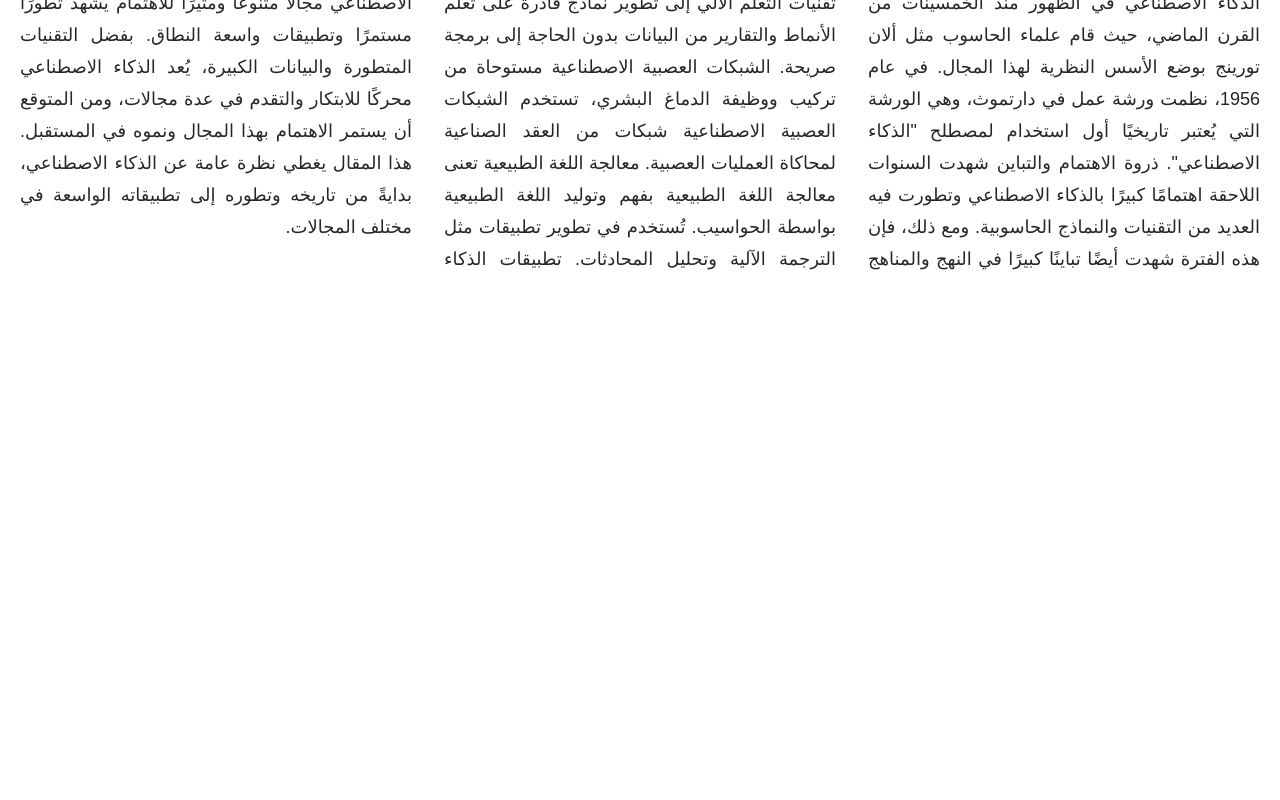
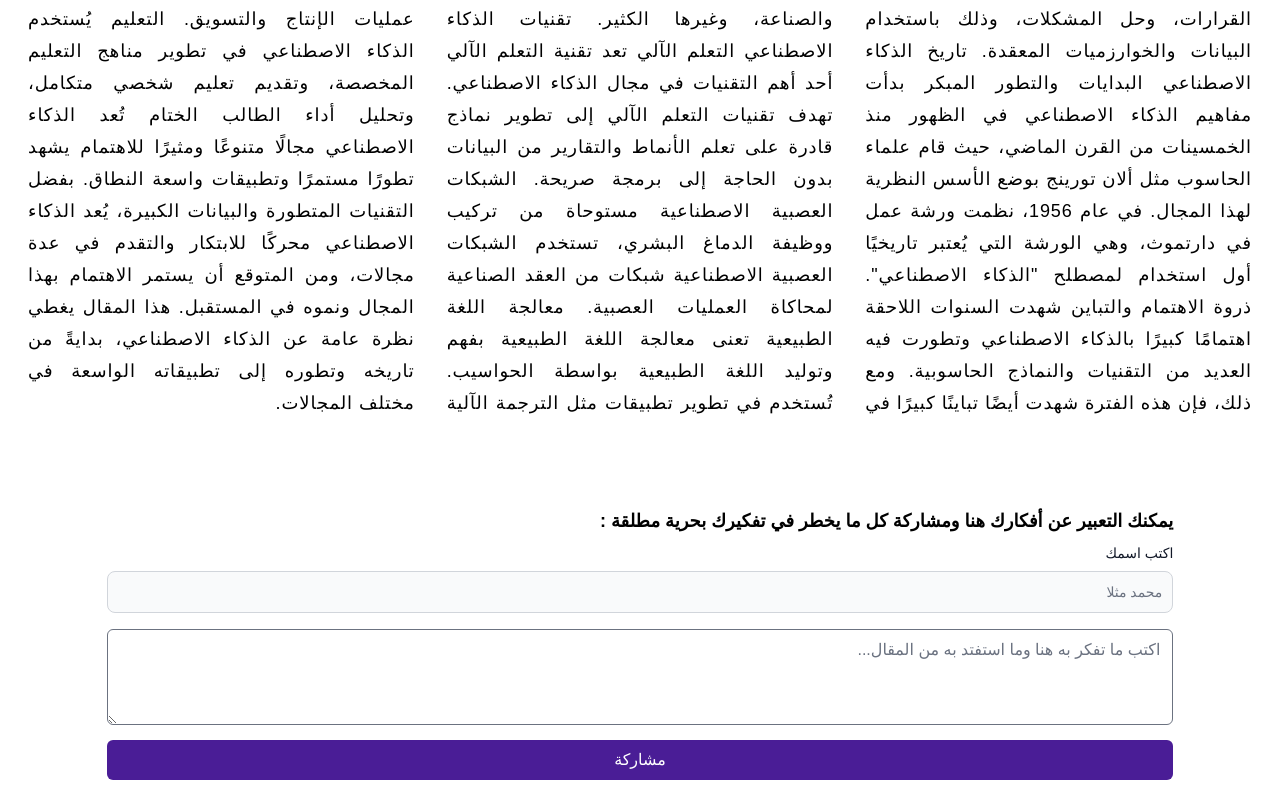
Before and after one commit to muhammad-nabih/blog, a Next.js app: page /articles/1 in a window 1280 px wide. Shown: the part 769-1569 px from the top of the page. Before the commit the page ends 1076 px from the top, so only its background shows below. Built offline with nearby package versions, Linux system fonts and the light colour scheme; a web font is replaced by a local one.

Commit message:
make the comment section

```diff
--- a/src/Data/ArticlesData.js
+++ b/src/Data/ArticlesData.js
@@ -3,7 +3,6 @@
     id: 1,
     title: "الذكاء الاصطناعي: تاريخ، تطور، وتطبيقات",
     content: `
-
  مقدمة
 يعد الذكاء الاصطناعي (AI) واحدًا من أكثر المجالات إثارة للاهتمام والتطور في العلوم الحاسوبية والتكنولوجيا بشكل عام. يُعرف الذكاء الاصطناعي على أنه فرع من علوم الحاسوب يهتم بإنشاء أنظمة قادرة على التفكير والتصرف بمثل ذكاء البشر. تقوم الأنظمة الذكية بتنفيذ المهام التي تتطلب التعرف على النماذج، واتخاذ القرارات، وحل المشكلات، وذلك باستخدام البيانات والخوارزميات المعقدة.
 
--- a/src/app/(pages)/articles/[article]/page.js
+++ b/src/app/(pages)/articles/[article]/page.js
@@ -1,4 +1,5 @@
 "use client";
+import CommentSection from "@/components/comment/CommentSection";
 import { useArticles } from "@/contexts/ArticlesContext/ArticlesContext";
 import { motion } from "framer-motion"; // استيراد framer motion
 import Image from "next/image";
@@ -10,12 +11,12 @@
 
   useEffect(() => {
     const dataJsx = articlesData.map((article) => (
-      <motion.div // استخدام motion.div بدلاً من div لتطبيق التأثير
-        className="p-1 overflow-hidden"
+      <motion.div
+        className="p-1 overflow-hidden "
         key={article.id}
-        initial={{ opacity: 0 }} // الشفافية الأولية 0 للظهور الأولي بدون رؤية
-        animate={{ opacity: 1 }} // الشفافية 1 للظهور بتأثير fadeIn
-        transition={{ duration: 0.3 }} // مدة الانتقال
+        initial={{ opacity: 0 }}
+        animate={{ opacity: 1 }}
+        transition={{ duration: 0.3 }}
       >
         <div className="relative h-80 overflow-hidden">
           <Image
@@ -26,20 +27,20 @@
             className="rounded-md"
           />
         </div>
-        <div className="p-4 divide-y-2 divide-gray-100">
+        <div className="p-4 divide-y-2 divide-gray-100 my-8">
           <motion.h1 // استخدام motion.h1 بدلاً من h1
-            className="font-bold text-3xl max-sm:text-lg mb-2"
-            initial={{ opacity: 0 }} // تأثير الشفافية الأولي للنص
-            animate={{ opacity: 1 }} // تأثير الشفافية لظهور النص
-            transition={{ delay: 0.2, duration: 0.5 }} // تأخير الظهور ومدة الانتقال
+            className="font-bold text-3xl max-sm:text-lg mb-8"
+            initial={{ opacity: 0 }}
+            animate={{ opacity: 1 }}
+            transition={{ delay: 0.2, duration: 0.5 }}
           >
             {article.title}
           </motion.h1>
-          <motion.p // استخدام motion.p بدلاً من p
-            className="text-zinc-800 leading-8 gap-8 py-3 text-justify columns-3 max-md:columns-2 max-sm:columns-1 text-lg"
-            initial={{ opacity: 0, y: 20 }} // تأثير الشفافية والانزلاق للأسفل بداية
-            animate={{ opacity: 1, y: 0 }} // تأثير الشفافية والانزلاق للأعلى للظهور
-            transition={{ delay: 0.4, duration: 0.5 }} // تأخير الظهور ومدة الانتقال
+          <motion.p
+            className=" p-2 leading-8 gap-8 tracking-wider  py-3 text-justify columns-3 max-md:columns-2 max-sm:columns-1 text-lg"
+            initial={{ opacity: 0, y: 20 }}
+            animate={{ opacity: 1, y: 0 }}
+            transition={{ delay: 0.4, duration: 0.5 }}
           >
             {article.content}
           </motion.p>
@@ -50,7 +51,12 @@
     setData(dataJsx);
   }, [articlesData]);
 
-  return <>{data}</>;
+  return (
+    <>
+      <div className="container mx-auto my-6">{data}</div>
+      <CommentSection />
+    </>
+  );
 };
 
 export default ArticleDetails;
--- a/src/components/Article/Article.jsx
+++ b/src/components/Article/Article.jsx
@@ -11,7 +11,7 @@
   useEffect(() => {
     const dataJsx = articlesData.map((article) => (
       <Link key={article.id} href={`articles/${article.id}`}>
-        <div className="bg-gray-950 text-white rounded-md shadow-lg p-1 overflow-hidden ">
+        <div className="bg-violet-900 text-white rounded-md shadow-lg p-1 overflow-hidden ">
           <div className="relative h-52">
             <Image
               src={article.image}
@@ -21,10 +21,12 @@
             />
           </div>
           <div className="p-4 divide-y-2 divide-gray-100">
-            <h1 className="font-bold text-xl mb-2 line-clamp-1">
+            <h1 className="font-bold text-lg mb-2 line-clamp-1">
               {article.title}
             </h1>
-            <p className="text-zinc-300 py-1 line-clamp-3">{article.content}</p>
+            <p className="text-zinc-300 text-md py-1 line-clamp-3">
+              {article.content}
+            </p>
           </div>
         </div>
       </Link>
--- /dev/null
+++ b/src/components/comment/CommentSection.jsx
@@ -0,0 +1,100 @@
+import { useState, useEffect } from "react";
+import Image from "next/image";
+
+const CommentSection = () => {
+  const [comment, setComment] = useState("");
+  const [data, setData] = useState([]);
+  const [user, setUser] = useState("");
+
+  useEffect(() => {
+    const savedComments = localStorage.getItem("comments");
+    if (savedComments) {
+      setData(JSON.parse(savedComments));
+    }
+    const savedUser = localStorage.getItem("user");
+    if (savedUser) {
+      setUser(JSON.parse(savedUser));
+    }
+  }, []);
+
+  const handleCommentChange = (event) => {
+    setComment(event.target.value);
+  };
+
+  const handleUserChange = (event) => {
+    setUser(event.target.value);
+  };
+
+  const handleSubmitComment = () => {
+    const currentDate = new Date().toLocaleString();
+    const newComment = {
+      user: user,
+      text: comment,
+      date: currentDate,
+    };
+
+    const updatedData = [...data, newComment];
+    setData(updatedData);
+    localStorage.setItem("comments", JSON.stringify(updatedData));
+    localStorage.setItem("user", JSON.stringify(user));
+    setComment("");
+  };
+
+  return (
+    <div className="w-10/12 container mx-auto my-5">
+      <h2 className="font-bold text-lg mb-2">
+        يمكنك التعبير عن أفكارك هنا ومشاركة كل ما يخطر في تفكيرك بحرية مطلقة :
+      </h2>
+      <div>
+        <label
+          htmlFor="user_name"
+          className="block mb-2 text-sm font-medium text-gray-900 dark:text-white"
+        >
+          اكتب اسمك
+        </label>
+        <input
+          value={user}
+          onChange={handleUserChange}
+          type="text"
+          id="user_name"
+          className="bg-gray-50 border border-gray-300 text-gray-900 text-sm rounded-lg focus:ring-blue-500 focus:border-blue-500 block w-full p-2.5 dark:bg-gray-700 dark:border-gray-600 dark:placeholder-gray-400 dark:text-white dark:focus:ring-blue-500 dark:focus:border-blue-500 mb-4"
+          placeholder="محمد مثلا"
+          required
+        />
+      </div>
+      <textarea
+        value={comment}
+        onChange={handleCommentChange}
+        className="w-full h-24 px-3 py-2 border rounded-md focus:outline-none focus:ring focus:border-purple-300"
+        placeholder="اكتب ما تفكر به هنا وما استفتد به من المقال..."
+      />
+      <button
+        onClick={handleSubmitComment}
+        className="mt-2 px-4 py-2 bg-purple-900 w-full text-white rounded-md hover:bg-purple-600 focus:outline-none focus:bg-purple-900"
+      >
+        مشاركة
+      </button>
+
+      {data.map((com, index) => {
+        return (
+          <div key={index} className="my-4 p-2 rounded-lg bg-purple-50">
+            <div className="flex items-center gap-4 p-5">
+              <div className="w-10 h-10 rounded-full overflow-hidden">
+                <Image src="/man.png" alt="" width={40} height={40} />
+              </div>
+              <div>
+                <div className="font-medium dark:text-white">{com.user}</div>
+                <div className="text-sm text-gray-500 dark:text-gray-400">
+                  تم التحرير في : {com.date}
+                </div>
+              </div>
+            </div>
+            <div>{com.text}</div>
+          </div>
+        );
+      })}
+    </div>
+  );
+};
+
+export default CommentSection;
```
Also changed, not shown: public/man.png (added).
